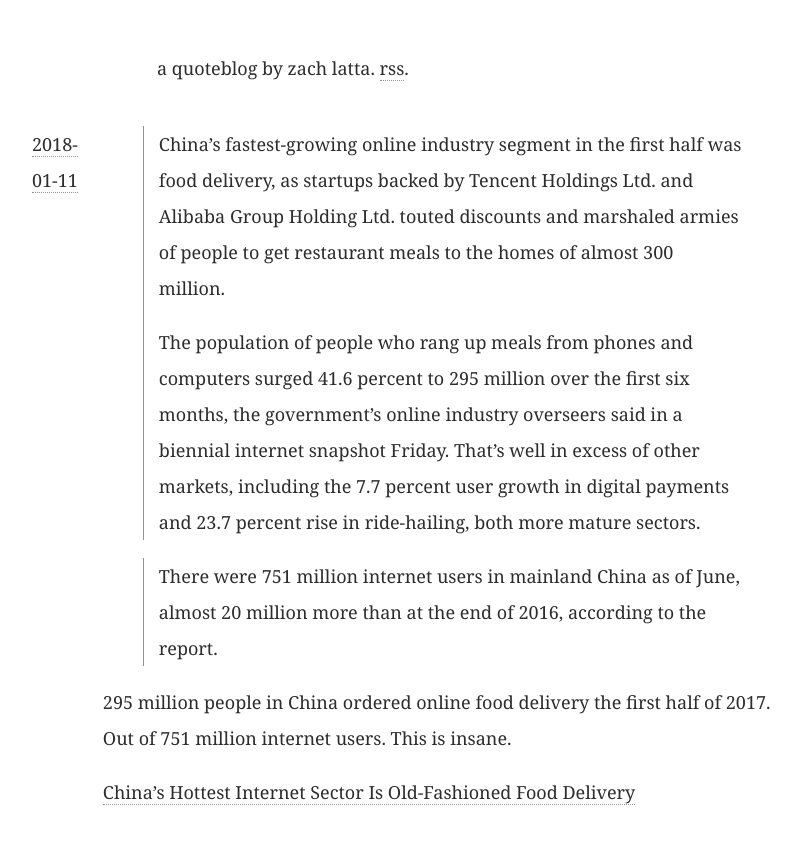
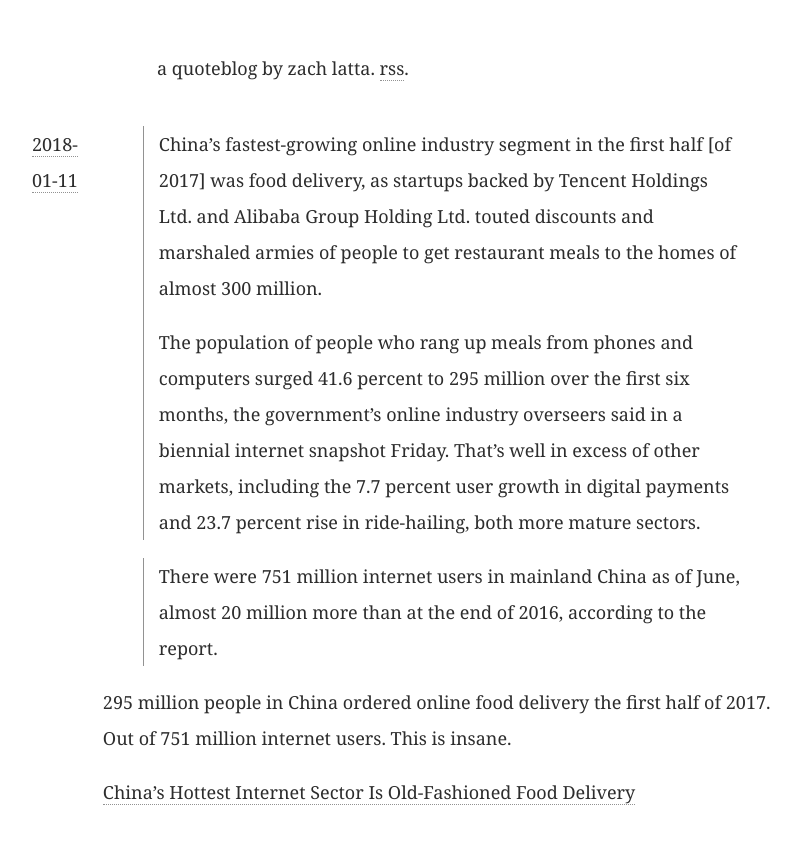
Before and after one commit to zachlatta/zachlatta.com, a Jekyll site: the page built from quotes/_posts/2018-01-11-chinese-food-delivery-apps-are-huge.md, in a window 1280 px wide. Shown: the top 844 px of the page, without its empty margins (208-1009 px from the left). Built offline with Jekyll 4.4.1, drawn with Linux system fonts in a browser that asks for light colours.

Commit message:
Clarify quote

```diff
--- a/quotes/_posts/2018-01-11-chinese-food-delivery-apps-are-huge.md
+++ b/quotes/_posts/2018-01-11-chinese-food-delivery-apps-are-huge.md
@@ -3,7 +3,7 @@ layout: quote
 date: 2018-01-11 02:01:47 -0800
 ---
 
-> China’s fastest-growing online industry segment in the first half was food delivery, as startups backed by Tencent Holdings Ltd. and Alibaba Group Holding Ltd. touted discounts and marshaled armies of people to get restaurant meals to the homes of almost 300 million.
+> China’s fastest-growing online industry segment in the first half [of 2017] was food delivery, as startups backed by Tencent Holdings Ltd. and Alibaba Group Holding Ltd. touted discounts and marshaled armies of people to get restaurant meals to the homes of almost 300 million.
 >
 > The population of people who rang up meals from phones and computers surged 41.6 percent to 295 million over the first six months, the government’s online industry overseers said in a biennial internet snapshot Friday. That’s well in excess of other markets, including the 7.7 percent user growth in digital payments and 23.7 percent rise in ride-hailing, both more mature sectors.
 
```
